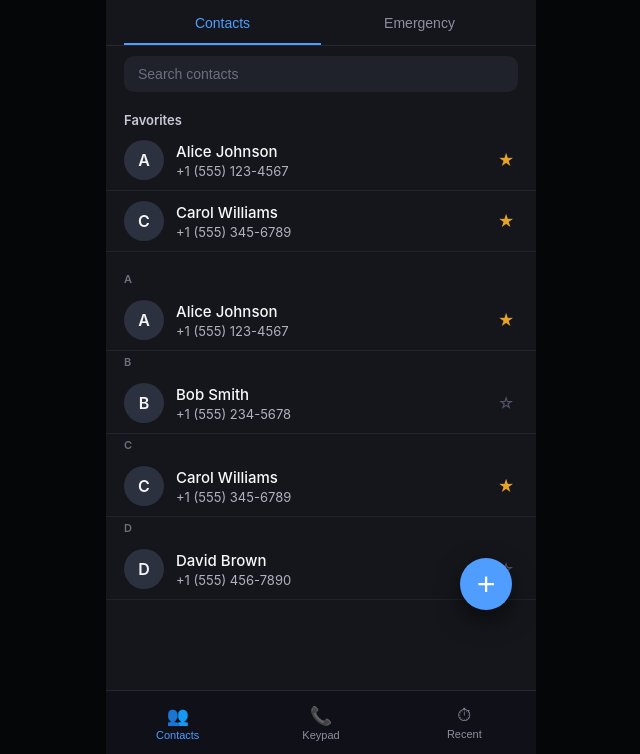
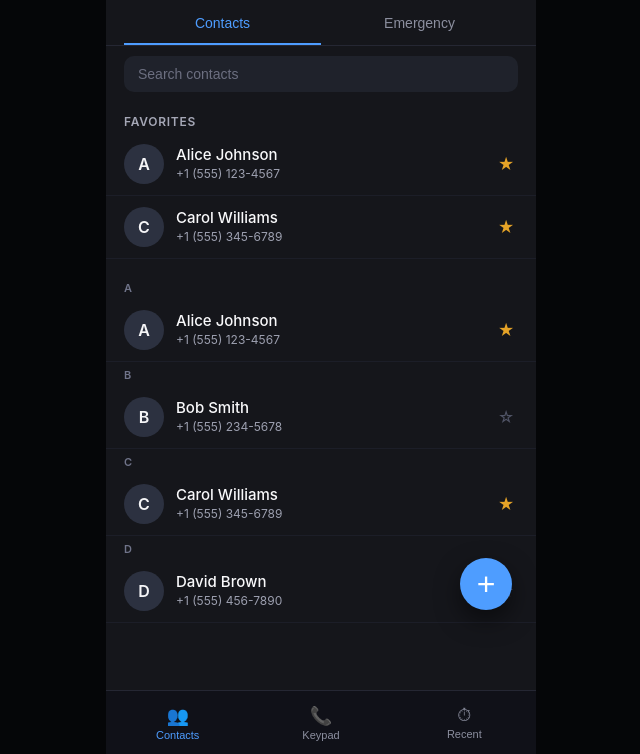
Before and after one commit to pranaviik/contact-app, a plain HTML site: page docs/index.html in a window 1280 px wide. Shown: the part 46-800 px from the top of the page, without its empty margins (319-959 px from the left). Drawn offline with nearby package versions, Linux system fonts and the light colour scheme.

Commit message:
ui redesign

```diff
--- a/docs/style.css
+++ b/docs/style.css
@@ -145,13 +145,15 @@ body {
 }
 
 .section-header-row {
-    padding: 8px 18px 2px;
+    padding: 10px 18px 4px;
 }
 
 .section-title {
-    font-size: 13px;
+    font-size: 12px;
     font-weight: 600;
-    color: #c8cad8;
+    letter-spacing: 0.06em;
+    text-transform: uppercase;
+    color: #a5a7b6;
 }
 
 .favorites-section {
@@ -163,21 +165,21 @@ body {
 }
 
 .contacts-list .section-label {
-    padding: 4px 18px;
+    padding: 6px 18px 4px;
     font-size: 11px;
     font-weight: 600;
     text-transform: uppercase;
-    letter-spacing: 1px;
-    color: #6c6f80;
+    letter-spacing: 0.12em;
+    color: #70748a;
 }
 
 .contact-row {
     display: flex;
     align-items: center;
-    padding: 10px 18px;
+    padding: 11px 18px;
     gap: 12px;
     background: #15161b;
-    border-bottom: 1px solid #20222e;
+    border-bottom: 1px solid rgba(32, 34, 46, 0.7);
     cursor: pointer;
 }
 
@@ -212,12 +214,14 @@ body {
     font-size: 15px;
     font-weight: 500;
     color: #f9f9fb;
+    line-height: 1.25;
 }
 
 .contact-meta {
-    font-size: 13px;
-    color: #b0b2c0;
+    font-size: 12px;
+    color: #9da0b0;
     margin-top: 2px;
+    line-height: 1.35;
 }
 
 .favorite-star {
```
